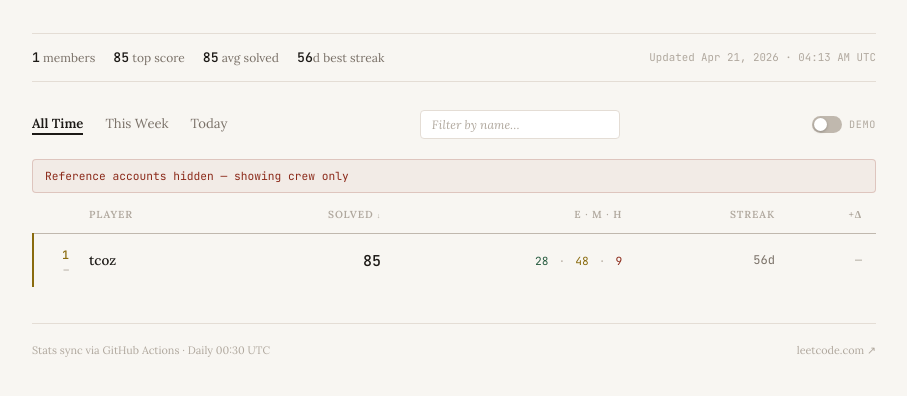
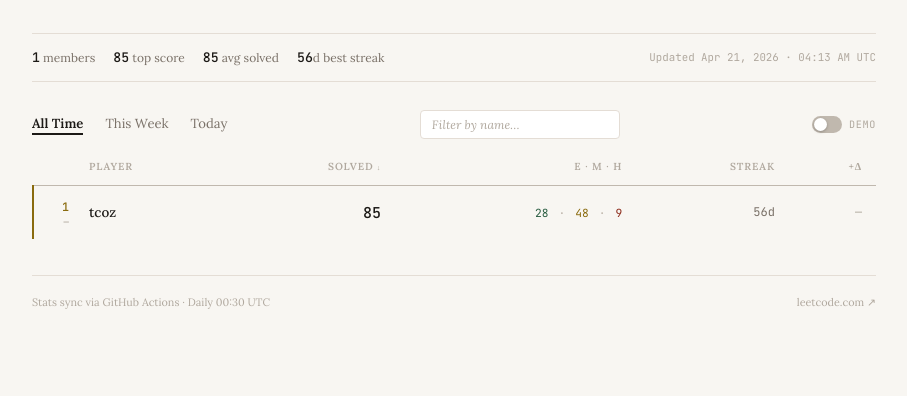
Before and after one commit to NotTacoz/LCtracker, a plain HTML site: page index.html in a window 1280 px wide. Shown: the part 110-506 px from the top of the page, without its empty margins (186-1093 px from the left). Drawn offline with Linux system fonts and the light colour scheme.

Commit message:
ui: remove demo-hidden banner
Made-with: Cursor

```diff
--- a/index.html
+++ b/index.html
@@ -461,18 +461,6 @@
     }
     .demo-toggle input:checked ~ .toggle-lbl { color: var(--muted); }
 
-    .test-banner {
-      display: none;
-      padding: 7px 12px;
-      border: 1px solid rgba(140,43,27,0.2);
-      border-radius: 4px;
-      background: rgba(140,43,27,0.05);
-      font-family: 'JetBrains Mono', monospace;
-      font-size: 0.75rem;
-      color: var(--neg);
-      margin-bottom: 14px;
-    }
-    .test-banner.visible { display: block; }
 
     /* ── Rank delta badge ────────────────────────────────────── */
     .td-rank { position: relative; }
@@ -536,11 +524,6 @@
       <span class="toggle-track"><span class="toggle-thumb"></span></span>
       <span class="toggle-lbl">demo</span>
     </label>
-  </div>
-
-  <!-- ── Demo-hidden banner ───────────────────────────────────── -->
-  <div id="test-banner" class="test-banner">
-    Reference accounts hidden — showing crew only
   </div>
 
   <!-- ── Leaderboard ─────────────────────────────────────────── -->
@@ -863,7 +846,6 @@ el('search').addEventListener('input', () => render());
 
 el('toggle-demo').addEventListener('change', () => {
   hideDemo = !el('toggle-demo').checked;
-  el('test-banner').classList.toggle('visible', hideDemo);
   const visible = hideDemo ? allUsers.filter(u => !u.demo) : allUsers;
   renderSummary(visible);
   render();
@@ -887,9 +869,7 @@ document.addEventListener('keydown', e => {
 });
 
 // ── Boot ──────────────────────────────────────────────────────────────────────
-// Sync initial state: demo hidden by default, checkbox unchecked
 el('toggle-demo').checked = !hideDemo;
-el('test-banner').classList.toggle('visible', hideDemo);
 loadData();
 </script>
 </body>
```
